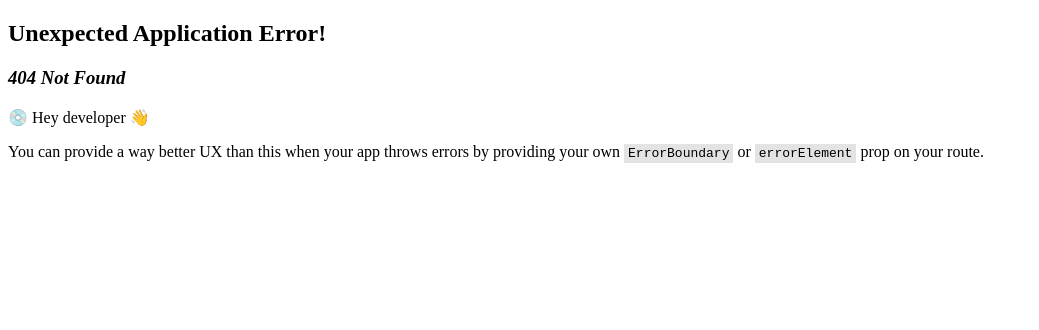
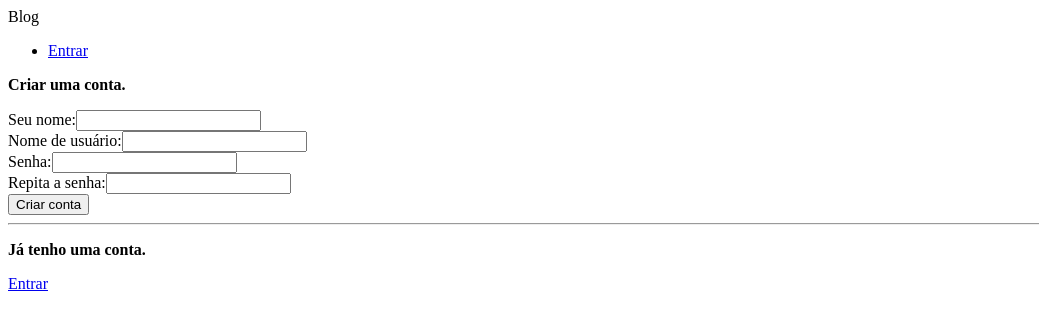
Before and after one commit to Diego-Moreira8/blog, a React (Vite) app in the folder writers-frontend/: page /criar-conta in a window 1280 px wide. Before the commit this address had no page. Shown: the top 330 px of the page, without its empty margins (0-1039 px from the left). Built offline with nearby package versions, Linux system fonts and the light colour scheme.

Commit message:
feat: implement signup functionality and refactor login flow

```diff
--- a/writers-frontend/src/components/Nav.jsx
+++ b/writers-frontend/src/components/Nav.jsx
@@ -12,7 +12,7 @@ export function Nav() {
           {isAuthenticated ? (
             <button onClick={removeAuthToken}>Sair</button>
           ) : (
-            <NavLink to="login">Entrar</NavLink>
+            <NavLink to="entrar">Entrar</NavLink>
           )}
         </li>
       </ul>
--- a/writers-frontend/src/pages/LoginPage.jsx
+++ b/writers-frontend/src/pages/LoginPage.jsx
@@ -1,29 +1,24 @@
 import { useContext, useState } from "react";
 import { AuthContext } from "../components/AuthContext";
-import { useNavigate } from "react-router";
+import { Link, useNavigate } from "react-router";
+import { fetchBlog } from "../utils/fetchBlog";
 
 export function LoginPage() {
   const [username, setUsername] = useState("");
   const [password, setPassword] = useState("");
   const [status, setStatus] = useState(null);
   const [isFetching, setIsFetching] = useState(false);
-
   const { storeAuthToken } = useContext(AuthContext);
-
   const navigate = useNavigate();
 
   async function handleSubmit(e) {
     setIsFetching(true);
     e.preventDefault();
-    const body = new URLSearchParams({ username, password });
 
     try {
-      const response = await fetch("http://localhost:3000/auth/login", {
-        method: "POST",
-        headers: {
-          "Content-Type": "application/x-www-form-urlencoded",
-        },
-        body,
+      const response = await fetchBlog("POST", "/auth/login", {
+        username,
+        password,
       });
 
       if (!response.ok) {
@@ -55,7 +50,7 @@ export function LoginPage() {
       </p>
 
       <form onSubmit={handleSubmit}>
-        {status && <p>{status}</p>}
+        <p>{status}</p>
 
         <div>
           <label htmlFor="username">Nome de usuário:</label>
@@ -85,6 +80,15 @@ export function LoginPage() {
           </button>
         </div>
       </form>
+
+      <hr />
+
+      <p>
+        <b>Ainda não tenho uma conta.</b>
+        <br />
+        Crie uma conta e interaja com postagens, escolha um tema e muito mais!
+      </p>
+      <Link to="/criar-conta">Criar Conta</Link>
     </div>
   );
 }
--- /dev/null
+++ b/writers-frontend/src/pages/SignupPage.jsx
@@ -0,0 +1,128 @@
+import { useContext, useState } from "react";
+import { AuthContext } from "../components/AuthContext";
+import { Link, useNavigate } from "react-router";
+import { fetchBlog } from "../utils/fetchBlog";
+
+export function SignupPage() {
+  const [fullName, setFullName] = useState("");
+  const [username, setUsername] = useState("");
+  const [password, setPassword] = useState("");
+  const [passwordConfirmation, setPasswordConfirmation] = useState("");
+  const [status, setStatus] = useState(null);
+  const [isFetching, setIsFetching] = useState(false);
+  const { storeAuthToken } = useContext(AuthContext);
+  const navigate = useNavigate();
+
+  async function handleSubmit(e) {
+    setIsFetching(true);
+    e.preventDefault();
+
+    try {
+      const signUpResponse = await fetchBlog("POST", "/auth/register", {
+        name: fullName,
+        username: username,
+        password: password,
+        "password-confirmation": passwordConfirmation,
+      });
+
+      if (!signUpResponse.ok) {
+        return setStatus(
+          "Houve um problema durante o registro, tente novamente."
+        );
+      }
+
+      setStatus("Conta criada com sucesso! Autenticando...");
+
+      const loginResponse = await fetchBlog("POST", "/auth/login", {
+        username,
+        password,
+      });
+
+      if (!loginResponse.ok) {
+        setStatus(
+          "Sua conta foi criada mas houve um problema durante o login."
+        );
+        return;
+      }
+
+      const { token } = await loginResponse.json();
+
+      storeAuthToken(token);
+      navigate("/");
+    } catch (error) {
+      setStatus("Houve um problema durante o registro, tente novamente.");
+      console.error(error);
+    } finally {
+      setIsFetching(false);
+    }
+  }
+
+  return (
+    <div>
+      <p>
+        <b>Criar uma conta.</b>
+      </p>
+
+      <form onSubmit={handleSubmit}>
+        {status && <p>{status}</p>}
+
+        <div>
+          <label htmlFor="fullName">Seu nome:</label>
+          <input
+            type="text"
+            name="name"
+            id="fullName"
+            value={fullName}
+            onChange={(e) => setFullName(e.target.value)}
+          />
+        </div>
+
+        <div>
+          <label htmlFor="username">Nome de usuário:</label>
+          <input
+            type="text"
+            name="username"
+            id="username"
+            value={username}
+            onChange={(e) => setUsername(e.target.value)}
+          />
+        </div>
+
+        <div>
+          <label htmlFor="password">Senha:</label>
+          <input
+            type="password"
+            name="password"
+            id="password"
+            value={password}
+            onChange={(e) => setPassword(e.target.value)}
+          />
+        </div>
+
+        <div>
+          <label htmlFor="passwordConfirmation">Repita a senha:</label>
+          <input
+            type="password"
+            name="password-confirmation"
+            id="passwordConfirmation"
+            value={passwordConfirmation}
+            onChange={(e) => setPasswordConfirmation(e.target.value)}
+          />
+        </div>
+
+        <div>
+          <button type="submit" disabled={isFetching}>
+            Criar conta
+          </button>
+        </div>
+      </form>
+
+      <hr />
+
+      <p>
+        <b>Já tenho uma conta.</b>
+      </p>
+      <Link to="/entrar">Entrar</Link>
+    </div>
+  );
+}
--- a/writers-frontend/src/router.jsx
+++ b/writers-frontend/src/router.jsx
@@ -2,6 +2,7 @@ import { createBrowserRouter, redirect } from "react-router";
 import { authToken } from "./utils/authToken.js";
 import { App } from "./App.jsx";
 import { LoginPage } from "./pages/LoginPage.jsx";
+import { SignupPage } from "./pages/SignupPage.jsx";
 
 export const router = createBrowserRouter([
   {
@@ -12,14 +13,22 @@ export const router = createBrowserRouter([
         index: true,
         loader: () => {
           if (authToken.exists()) return redirect("/home");
+          return redirect("/entrar");
         },
       },
       {
-        path: "login",
+        path: "entrar",
         loader: () => {
           if (authToken.exists()) return redirect("/home");
         },
         Component: LoginPage,
+      },
+      {
+        path: "criar-conta",
+        loader: () => {
+          if (authToken.exists()) return redirect("/home");
+        },
+        Component: SignupPage,
       },
       {
         path: "home",
--- /dev/null
+++ b/writers-frontend/src/utils/fetchBlog.js
@@ -0,0 +1,37 @@
+/**
+ * Blog API request helper.
+ *
+ * @function fetchBlog
+ * @description Utility function to send HTTP requests to the blog backend.
+ * It uses `fetch` with the request body encoded as `application/x-www-form-urlencoded`.
+ *
+ * @param {"GET" | "POST"} method - HTTP method (e.g. "GET", "POST").
+ * @param {string} resourceURI - API resource path that will be concatenated to `VITE_API_URL`.
+ * @param {Object.<string, string>} [body] - Key-value pairs converted to `URLSearchParams` and sent as the request body.
+ *   Ignored for methods that do not use a body (e.g. GET).
+ *
+ * @returns {Promise<Response>} A Promise that resolves to the `Response` object returned by `fetch`.
+ *
+ * @example
+ * // Send login data
+ * fetchBlog("POST", "/auth/login", { username: "user", password: "1234" })
+ *   .then(res => res.json())
+ *   .then(data => console.log(data));
+ *
+ * @example
+ * // Fetch posts without a request body
+ * fetchBlog("GET", "/posts")
+ *   .then(res => res.json())
+ *   .then(posts => console.log(posts));
+ */
+export function fetchBlog(method, resourceURI, body) {
+  const { VITE_API_URL } = import.meta.env;
+
+  return fetch(VITE_API_URL + resourceURI, {
+    method,
+    body: new URLSearchParams(body),
+    headers: {
+      "Content-Type": "application/x-www-form-urlencoded",
+    },
+  });
+}
```
Also changed, not shown: 2 other files (tests, documents, lock files or other folders).
